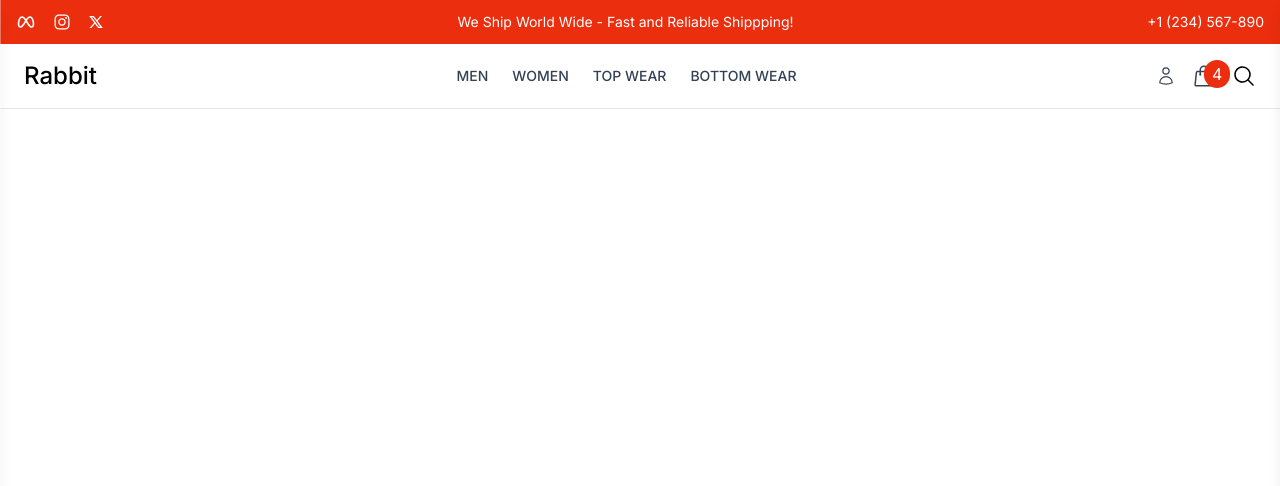
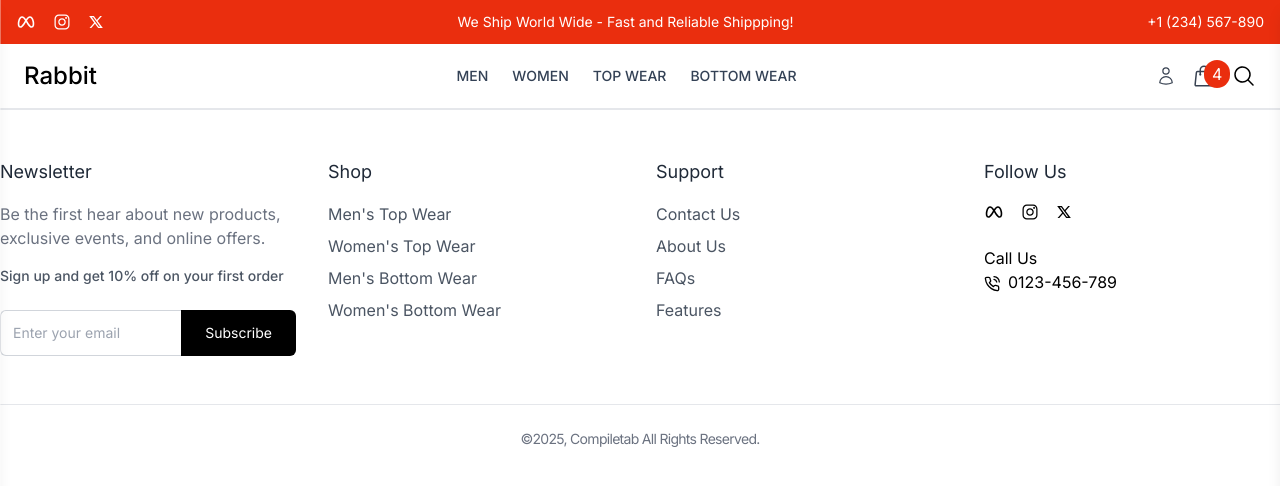
Before and after one commit to jaydeepmalvya02/E-Commerce_platform, a React (Vite) app in the folder Client/: page / in a window 1280 px wide. Shown: the top 486 px of the page. Built offline with nearby package versions, Linux system fonts and the light colour scheme.

Commit message:
Footer Section is done till 1:31:45

```diff
--- /dev/null
+++ b/Client/src/components/Common/Footer.jsx
@@ -0,0 +1,131 @@
+import React from 'react'
+import { IoLogoInstagram } from 'react-icons/io';
+import { RiTwitterXLine } from 'react-icons/ri';
+import { TbBrandMeta } from 'react-icons/tb';
+import { Link } from 'react-router-dom'
+import {FiPhoneCall} from 'react-icons/fi'
+const Footer = () => {
+  return (
+    <footer className="border-t py-12">
+      <div className="container mx-auto grid grid-cols-1 md:grid-cols-4 gap-8 px-4 lg:px-0">
+        <div>
+          <h3 className="text-lg text-gray-800 mb-4">Newsletter</h3>
+          <p className="text-gray-500 mb-4">
+            Be the first hear about new products, exclusive events, and online
+            offers.
+          </p>
+          <p className="font-medium text-sm text-gray-600 mb-6 ">
+            Sign up and get 10% off on your first order
+          </p>
+          {/* Newsletter form */}
+          <form className="flex">
+            <input
+              type="email"
+              placeholder="Enter your email"
+              className="p-3 w-full text-sm border-t border-l border-b border-gray-300   rounded-l-md focus:outline-none focus:ring-2 focus:ring-gray-500 transition-all required"
+            />
+            <button
+              type="submit"
+              className="bg-black text-white px-6 py-3 text-sm rounded-r-md hover:bg-gray-800 transition-all"
+            >
+              Subscribe
+            </button>
+          </form>
+        </div>
+        {/* Shop Links */}
+        <div className="">
+          <h3 className="text-lg text-gray-800 mb-4">Shop</h3>
+          <ul className="space-y-2 text-gray-600">
+            <li>
+              <Link to="#" className="hover:text-gray-500 transition-colors">
+                Men's Top Wear
+              </Link>
+            </li>
+            <li>
+              <Link to="#" className="hover:text-gray-500 transition-colors">
+                Women's Top Wear
+              </Link>
+            </li>
+            <li>
+              <Link to="#" className="hover:text-gray-500 transition-colors">
+                Men's Bottom Wear
+              </Link>
+            </li>
+            <li>
+              <Link to="#" className="hover:text-gray-500 transition-colors">
+                Women's Bottom Wear
+              </Link>
+            </li>
+          </ul>
+        </div>
+        {/* Support Links */}
+        <div className="">
+          <h3 className="text-lg text-gray-800 mb-4">Support</h3>
+          <ul className="space-y-2 text-gray-600">
+            <li>
+              <Link to="#" className="hover:text-gray-500 transition-colors">
+                Contact Us
+              </Link>
+            </li>
+            <li>
+              <Link to="#" className="hover:text-gray-500 transition-colors">
+                About Us
+              </Link>
+            </li>
+            <li>
+              <Link to="#" className="hover:text-gray-500 transition-colors">
+                FAQs
+              </Link>
+            </li>
+            <li>
+              <Link to="#" className="hover:text-gray-500 transition-colors">
+                Features
+              </Link>
+            </li>
+          </ul>
+        </div>
+        {/* Follow Us */}
+        <div>
+          <h3 className="text-lg text-gray-800 mb-4">Follow Us</h3>
+          <div className="flex items-center space-x-4 mb-6">
+            <a
+              href="https://www/facebook.com"
+              target="_blank"
+              rel="noopener noreferrer"
+              className="hover:text-gray-300"
+            >
+              <TbBrandMeta className="h-5 w-5" />
+            </a>
+            <a
+              href="https://www/facebook.com"
+              target="_blank"
+              rel="noopener noreferrer"
+              className="hover:text-gray-300"
+            >
+              <IoLogoInstagram className="h-5 w-5" />
+            </a>
+            <a
+              href="https://www/facebook.com"
+              target="_blank"
+              rel="noopener noreferrer"
+              className="hover:text-gray-300"
+            >
+              <RiTwitterXLine className="h-4 w-4" />
+            </a>
+          </div>
+          <p className="text-gary-500">Call Us</p>
+          <p>
+            <FiPhoneCall className="inline-block mr-2" />
+            0123-456-789
+          </p>
+        </div>
+      </div>
+      {/* Footer Bottom */}
+      <div className="container mx-auto mt-12 px-4 lg:px-0 border-t border-gray-200 pt-6 ">
+        <p className='text-gray-500 text-sm tracking-tighter text-center'>©2025, Compiletab All Rights Reserved.</p>
+      </div>
+    </footer>
+  );
+}
+
+export default Footer
--- a/Client/src/components/Layout/UserLayout.jsx
+++ b/Client/src/components/Layout/UserLayout.jsx
@@ -1,5 +1,6 @@
 import React from 'react'
 import Header from '../Common/Header'
+import Footer from '../Common/Footer'
 
 const UserLayout = () => {
   return (
@@ -8,6 +9,7 @@
    <Header/>
    {/* MainContent */}
    {/* Footer */}
+   <Footer/>
    </>
   )
 }
```
